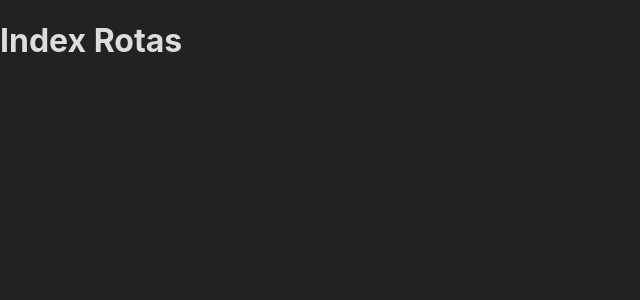
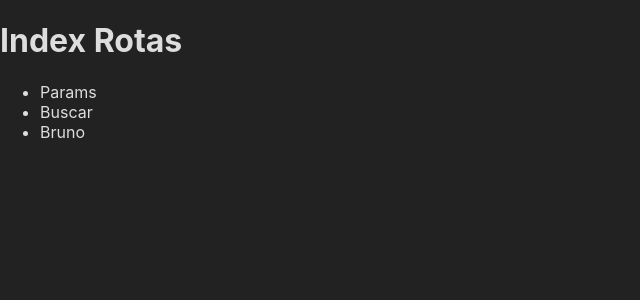
Before and after one commit to ibrunoss/bc-nextjs, a Next.js app: page /rotas in a window 1280 px wide. Shown: the top 300 px of the page, without its empty margins (0-640 px from the left). Built offline with nearby package versions, Linux system fonts and the light colour scheme.

Commit message:
Navegando por link

```diff
--- a/pages/rotas/index.jsx
+++ b/pages/rotas/index.jsx
@@ -1,3 +1,20 @@
+import Link from "next/link";
+
 export default function rotas() {
-  return (<div><h1>Index Rotas</h1></div>)
+  return (
+    <div>
+      <h1>Index Rotas</h1>
+      <ul>
+        <Link href="/rotas/params?idade=12&nome=Ana">
+          <li>Params</li>
+        </Link>
+        <Link href="/rotas/123/buscar">
+          <li>Buscar</li>
+        </Link>
+        <Link href="/rotas/123/Bruno">
+          <li>Bruno</li>
+        </Link>
+      </ul>
+    </div>
+  )
 }
```
Also changed, not shown: components/Button/VoltarPgRotas.jsx (added, +9 -0 lines), pages/rotas/[id]/[nome].jsx (+8 -1 lines), pages/rotas/[id]/buscar.jsx (+8 -1 lines), pages/rotas/params.jsx (+8 -1 lines).
